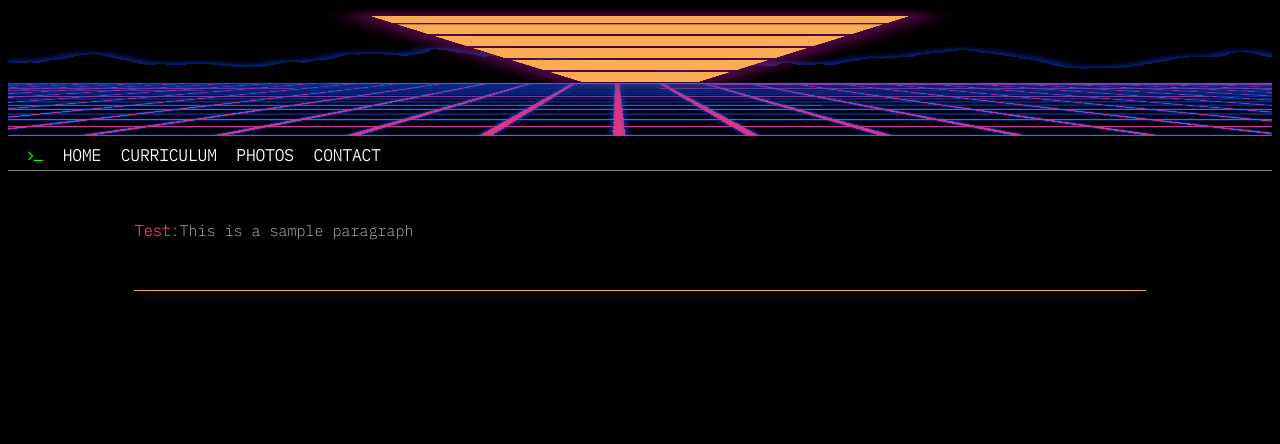
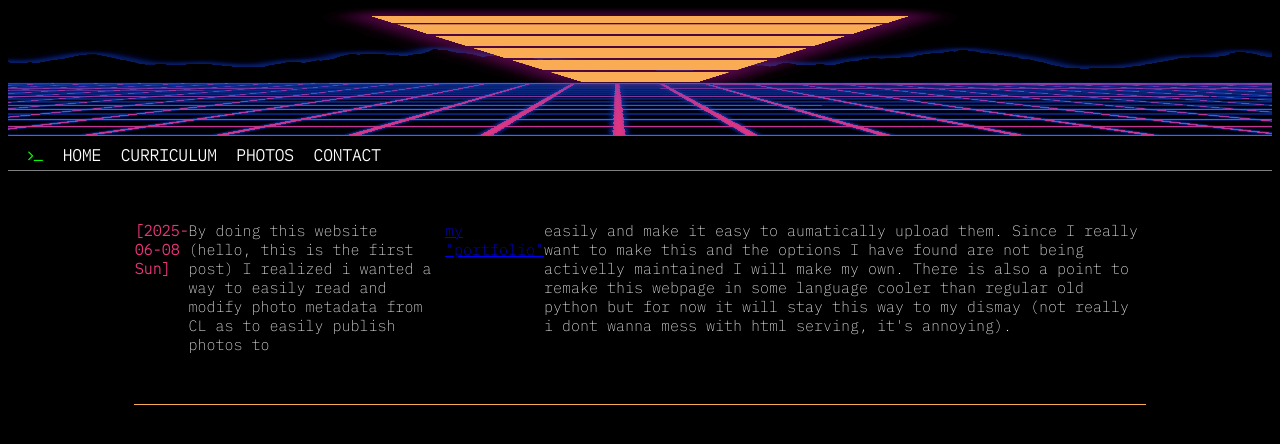
Before and after one commit to v0sem/vosem.me, a Flask app: page / in a window 1280 px wide. Shown: the top 444 px of the page. Run offline with Flask 3, Linux system fonts and the light colour scheme.

Commit message:
feat: first post, ready-ish for production

```diff
--- a/templates/index.html
+++ b/templates/index.html
@@ -2,6 +2,8 @@
 
 {% block content %}
 <p class="cblock">
-    <span>Test:</span> This is a sample paragraph
+    <span>[2025-06-08 Sun]</span> By doing this website (hello, this is the first post) I realized i wanted a way to easily read and modify photo metadata from CL as to easily publish photos to <a href="{{ url_for('photos') }}">my "portfolio"</a> easily and make it easy to aumatically upload them.
+
+    Since I really want to make this and the options I have found are not being activelly maintained I will make my own. There is also a point to remake this webpage in some language cooler than regular old python but for now it will stay this way to my dismay (not really i dont wanna mess with html serving, it's annoying).
 </p>
 {% endblock %}
```
